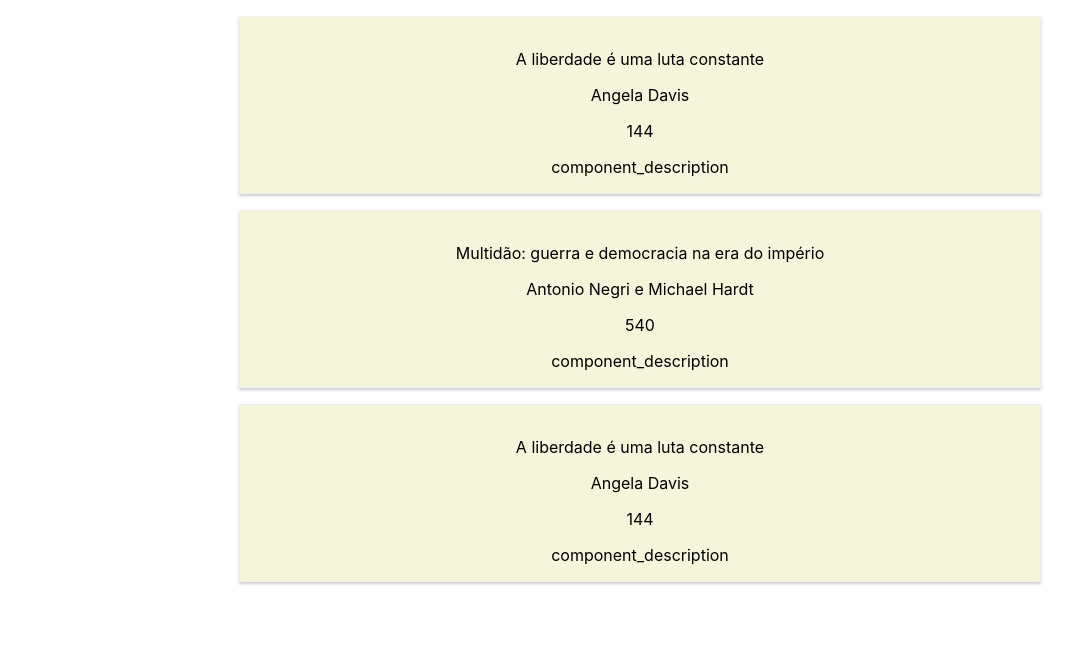
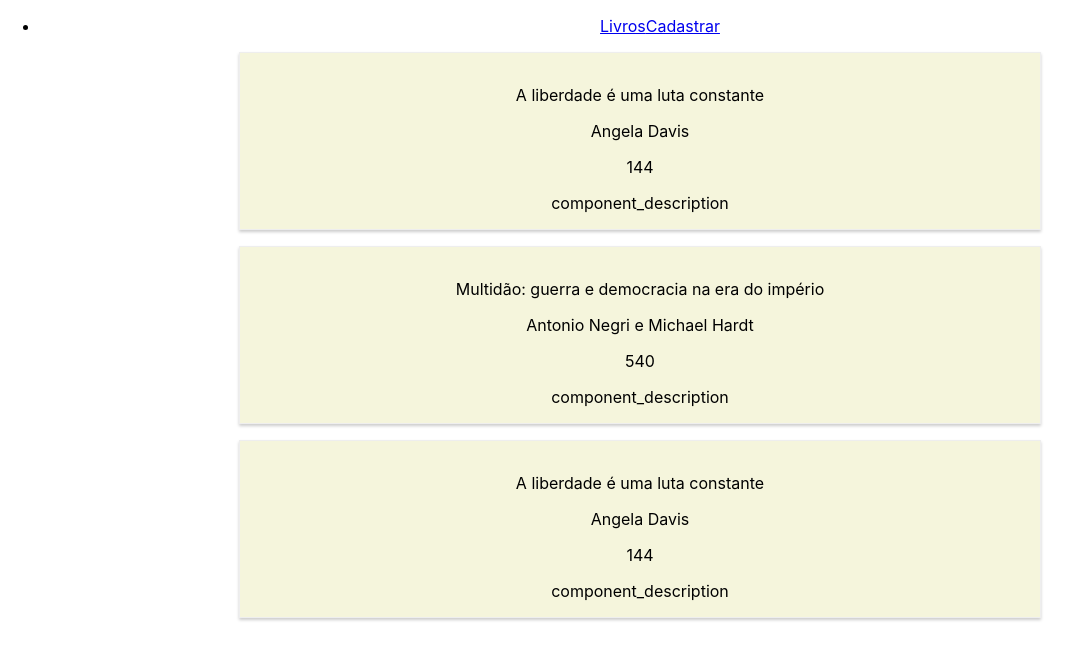
Before and after one commit to adilafattobene/dswl-avaliacao-books, a React (Create React App) app: page /consultar in a window 1280 px wide. Shown: the top 660 px of the page, without its empty margins (0-1082 px from the left). Built offline with nearby package versions, Linux system fonts and the light colour scheme.

Commit message:
feat: add rootContainer use

```diff
--- a/src/components/Container/BooksContainer.js
+++ b/src/components/Container/BooksContainer.js
@@ -1,15 +1,16 @@
 import React, { useContext } from "react";
 import { BooksContext } from "../../context/BooksProvider";
 import BookCardComponent from "../Book/BookCard/BookCard";
+import RootContainer from "./RootContainer";
 
 export default function BooksContainer() {
   const { books } = useContext(BooksContext);
 
   return (
-    <div>
+    <RootContainer>
       {books.map((book, index) => {
         return (
-          <div>
+          <div key={book.id}>
             <BookCardComponent
               id={book.id}
               name={book.name}
@@ -21,6 +22,6 @@ export default function BooksContainer() {
           </div>
         );
       })}
-    </div>
+    </RootContainer>
   );
 }
```
